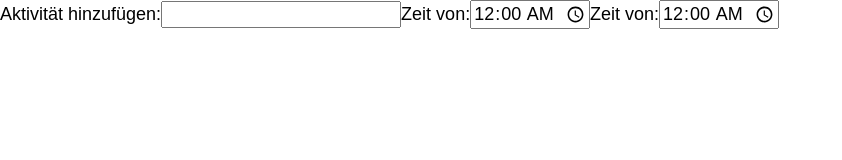
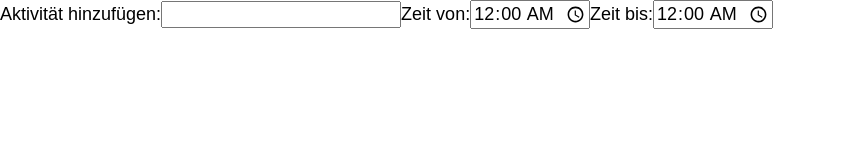
Before and after one commit to Ava-VictoriaCrivello/Capstone-Projekt, a React (Create React App) app: page / in a window 1280 px wide. Shown: the top 160 px of the page, without its empty margins (0-842 px from the left). Built offline with nearby package versions, Linux system fonts and the light colour scheme.

Commit message:
fix text

```diff
--- a/src/components/Form/FormSetDates.js
+++ b/src/components/Form/FormSetDates.js
@@ -21,7 +21,7 @@ import {useState} from 'react';
                 onChange={(e) => setStartTime(e.target.value)}
                 />
             </label>
-            <label>Zeit von:
+            <label>Zeit bis:
                 <input
                 type= "time"
                 value={endTime}
```
